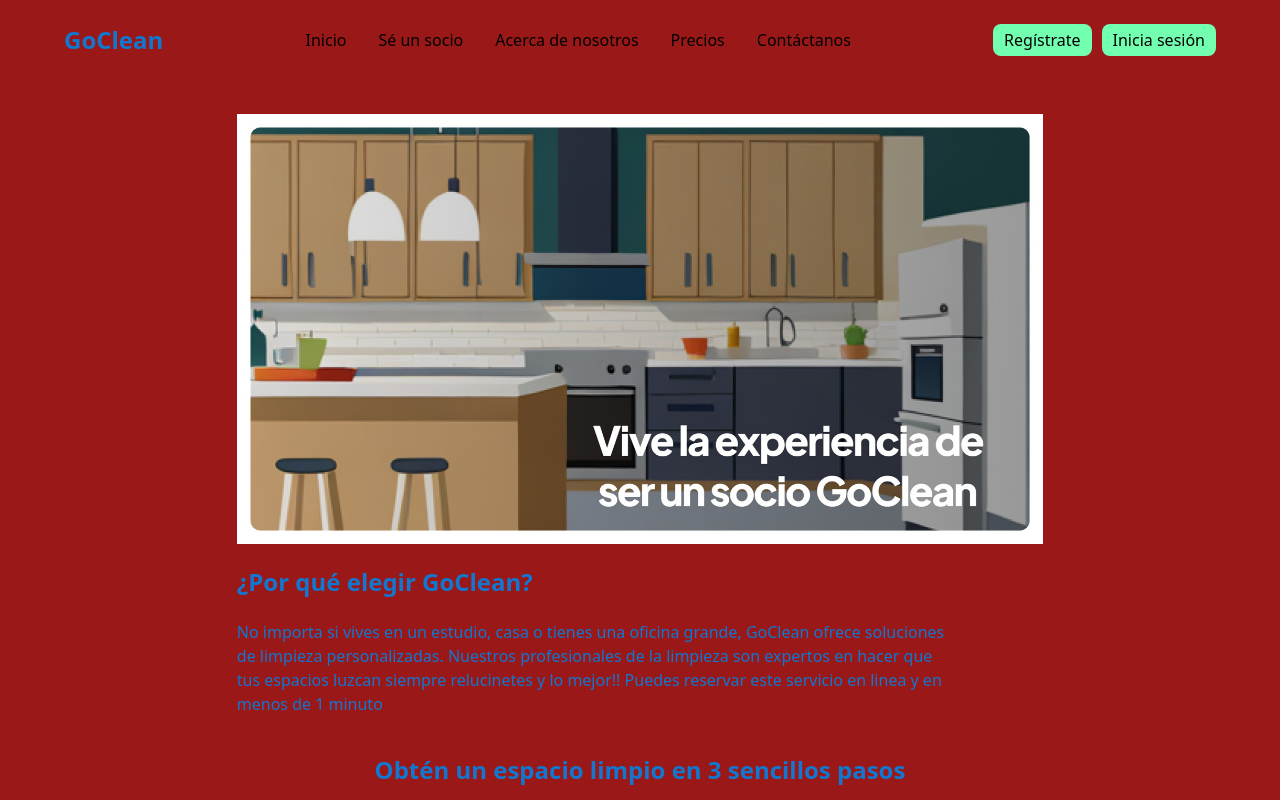
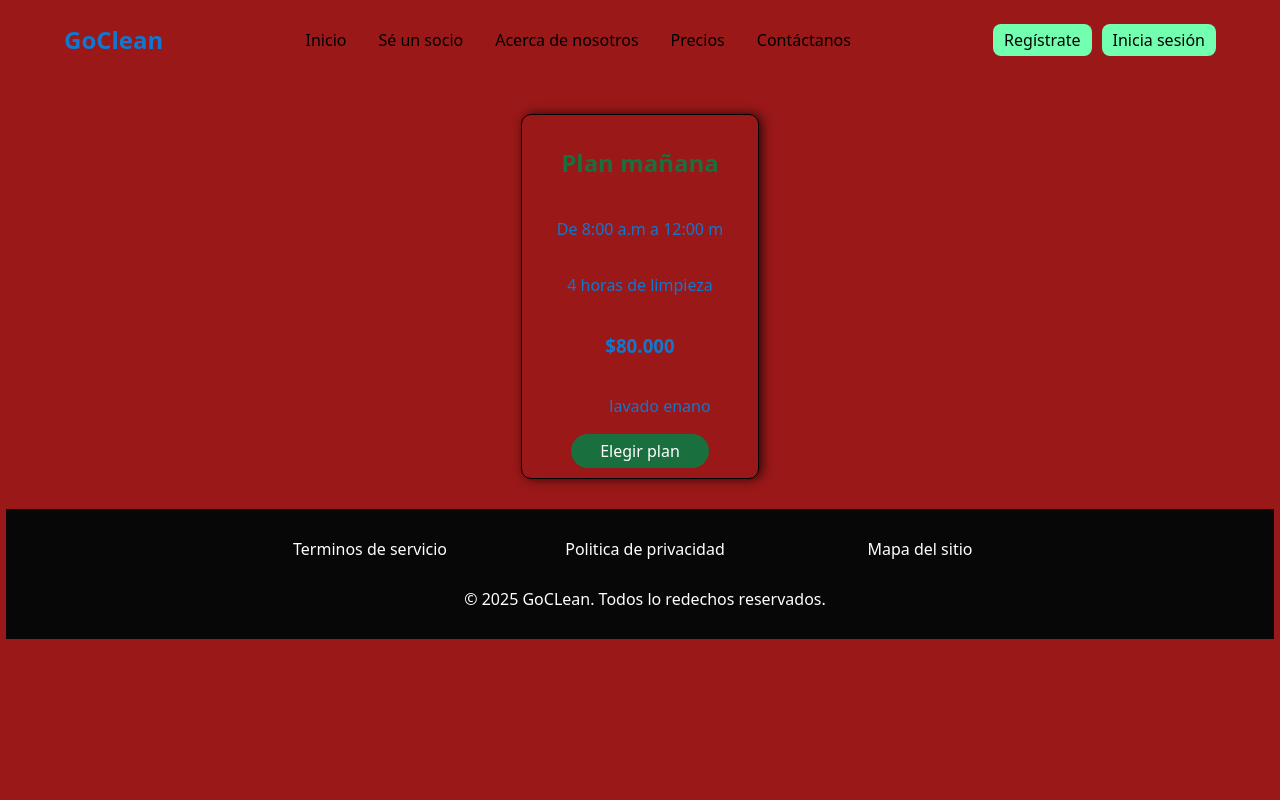
Before and after one commit to tonguiino/GoClean, a React (Vite) app: page /precios in a window 1280 px wide. Shown: the top 800 px of the page. Built offline with nearby package versions, Linux system fonts and the light colour scheme.

Commit message:
Se creo componente card, se añadieron estilos se modifico vista precios

```diff
--- a/src/App.jsx
+++ b/src/App.jsx
@@ -7,6 +7,7 @@
 import Socio from './components/socio/Socio';
 import Contactanos from './components/contactanos/Contactanos';
 import Acerca_us from './pages/acerca_de_nosotros/Acerca_us';
+import Precio from './pages/precio/Precio';
 
 
 
@@ -20,7 +21,7 @@
         <Route path='/' element={<Home />} ></Route>
         <Route path='/socio' element={<Socio />} ></Route>
         <Route path='/acercaNosotros' element={<Acerca_us />} ></Route>
-        <Route path='/precios' element={<Home />} ></Route>
+        <Route path='/precios' element={<Precio />} ></Route>
         <Route path='/contactanos' element={<Contactanos />} ></Route>
         {/* De aqui para abajo siguen añadiendo las rutas que necesiten */}
       </Routes>
--- /dev/null
+++ b/src/components/cardPrecios/Card.jsx
@@ -0,0 +1,18 @@
+import "./Card.scss"
+const Card = ({titulo,hora_inicio,hora_final,tiempo,precio}) => {
+
+    return (
+        <div className="card-container">
+            <h2 className="title-card">{titulo}</h2>
+            <p>De {hora_inicio} a {hora_final}</p>
+            <p>{tiempo} horas de limpieza</p>
+            <h3>${precio}</h3>
+            <ul>
+                <li>lavado enano</li>
+            </ul>
+            <a className="button-card" href="#">Elegir plan</a>
+        </div>
+    )
+}
+
+export default Card;
--- /dev/null
+++ b/src/components/cardPrecios/Card.scss
@@ -0,0 +1,28 @@
+.card-container {
+    width: 200px;
+    display: flex;
+    flex-direction: column;
+    align-items: center;
+    padding: 10px 18px;
+    border: 1px solid black;
+    border-radius: 10px;
+    box-shadow: 3px 0px 11px 0px rgba(0, 0, 0, 0.71);
+    -webkit-box-shadow: 3px 0px 11px 0px rgba(0, 0, 0, 0.71);
+    -moz-box-shadow: 3px 0px 11px 0px rgba(0, 0, 0, 0.71);
+
+    .title-card{
+        color: #196f3d;
+    }
+
+    .button-card{
+        width: 8em;
+        padding: 5px !important;
+        border-radius: 30px !important;
+        background-color: #196f3d ;
+        color: #ffff !important;
+        text-align: center;
+    }
+
+
+
+}
--- /dev/null
+++ b/src/pages/precio/Precio.jsx
@@ -0,0 +1,24 @@
+import Card from "../../components/cardPrecios/Card";
+import Footer from "../../components/footer/Footer";
+import Menu from "../../components/header/menu";
+import "./Precio.scss"
+
+const Precio = () =>{
+
+    return(
+        <>
+        <Menu/>
+            <section>
+                {/* <h2>Elige el plan perfecto para ti</h2>
+                <h3>Nuestros servicios están diseñados para adaptarse a tu tiempo y necesidades</h3> */}
+
+                <div>
+                    <Card titulo="Plan mañana" hora_inicio="8:00 a.m" hora_final="12:00 m" tiempo="4" precio="80.000" ></Card>
+                </div>
+            </section>
+        <Footer/>
+
+        </>
+    )
+}
+export default Precio;
```
Also changed, not shown: src/pages/precio/Precio.scss (added).
